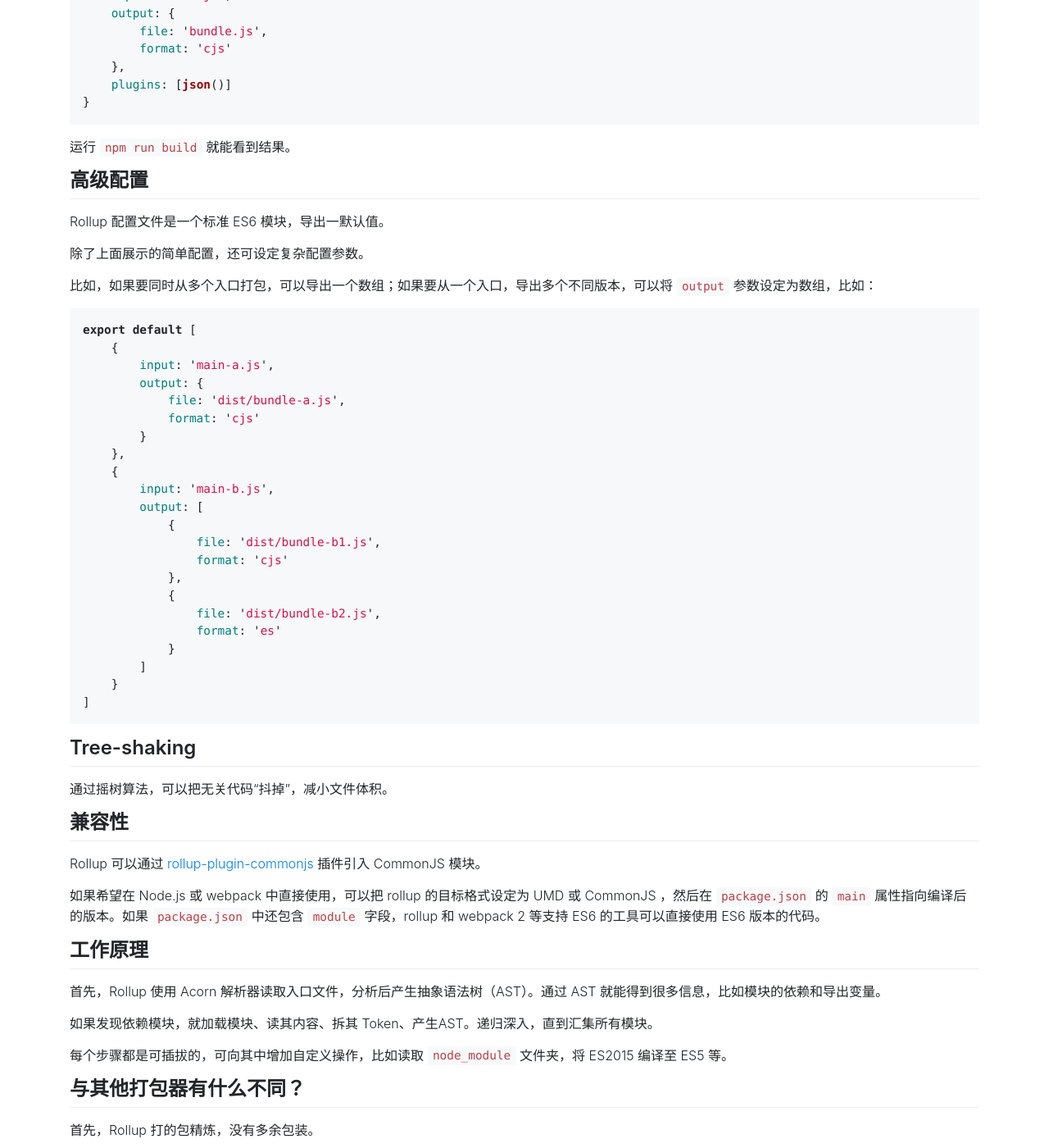
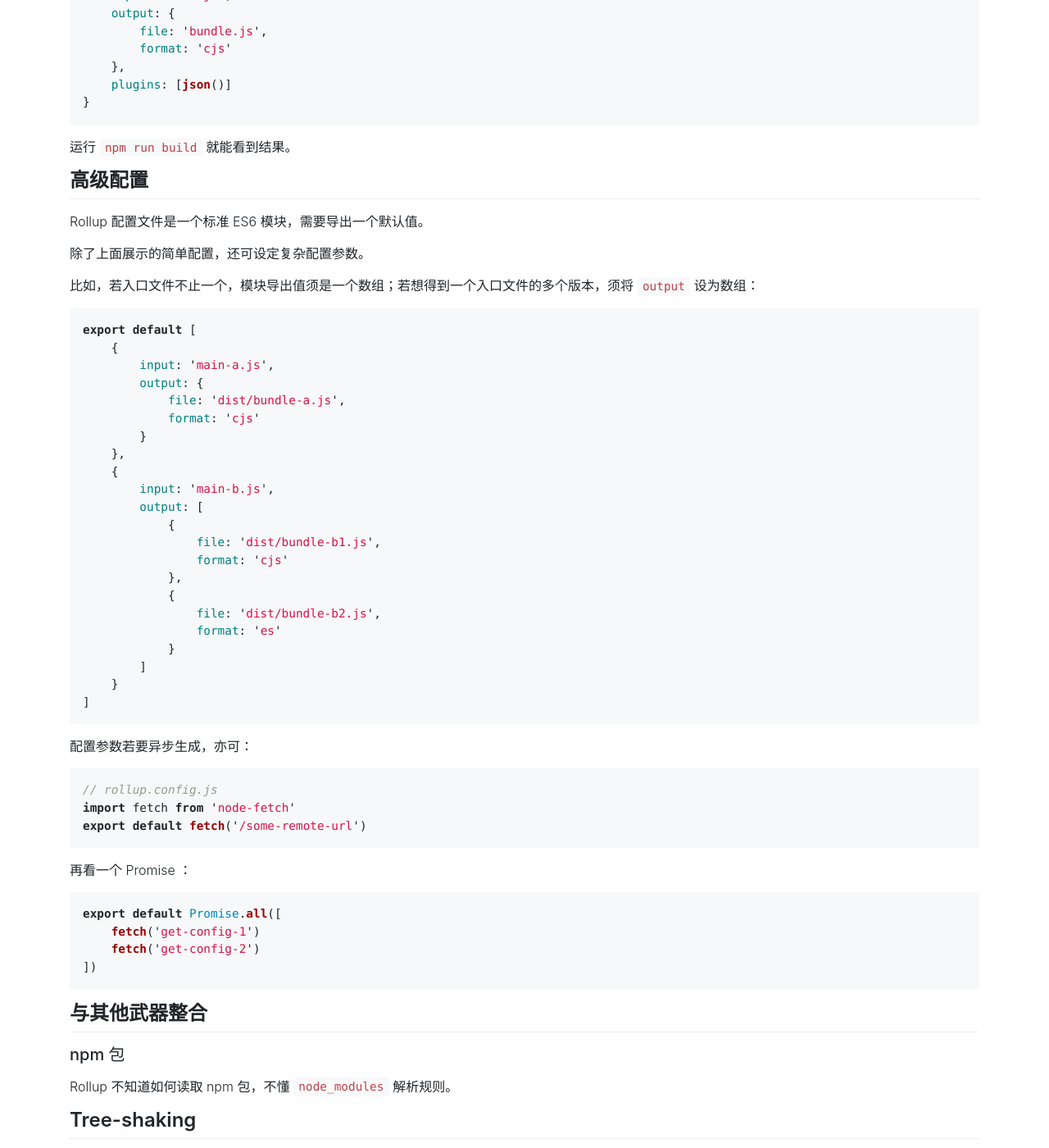
Before and after one commit to liuzhuan/liuzhuan.github.io, a Jekyll site: the page built from _posts/2017-12-13-rollupjs-primer.md, in a window 1280 px wide and 1400 px high, scrolled down 1746 px. Shown: the whole window at 82% size. Built offline with Jekyll 4.4.1, drawn with Linux system fonts in a browser that asks for light colours; nearby versions of some CDN libraries.

Commit message:
adding rollup config

````diff
--- a/_posts/2017-12-13-rollupjs-primer.md
+++ b/_posts/2017-12-13-rollupjs-primer.md
@@ -96,11 +96,11 @@ export default {
 
 ## 高级配置
 
-Rollup 配置文件是一个标准 ES6 模块，导出一默认值。
+Rollup 配置文件是一个标准 ES6 模块，需要导出一个默认值。
 
 除了上面展示的简单配置，还可设定复杂配置参数。
 
-比如，如果要同时从多个入口打包，可以导出一个数组；如果要从一个入口，导出多个不同版本，可以将 `output` 参数设定为数组，比如：
+比如，若入口文件不止一个，模块导出值须是一个数组；若想得到一个入口文件的多个版本，须将 `output` 设为数组：
 
 ```javascript
 export default [
@@ -126,6 +126,29 @@ export default [
     }
 ]
 ```
+
+配置参数若要异步生成，亦可：
+
+```javascript
+// rollup.config.js
+import fetch from 'node-fetch'
+export default fetch('/some-remote-url')
+```
+
+再看一个 Promise ：
+
+```javascript
+export default Promise.all([
+    fetch('get-config-1')
+    fetch('get-config-2')
+])
+```
+
+## 与其他武器整合
+
+### npm 包
+
+Rollup 不知道如何读取 npm 包，不懂 `node_modules` 解析规则。
 
 ## Tree-shaking
 
````
